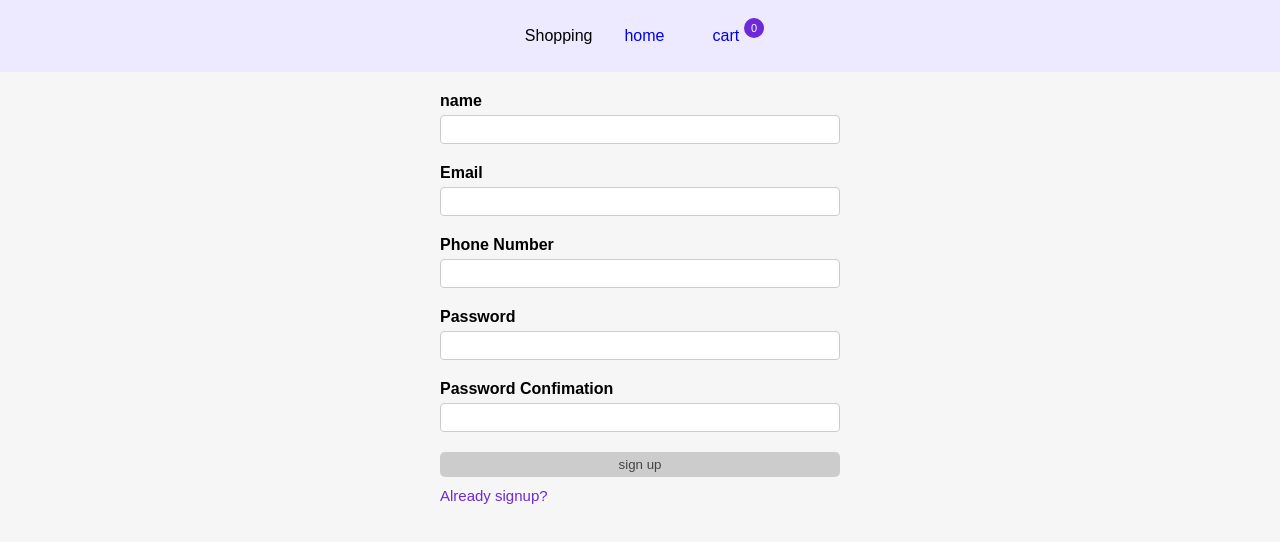
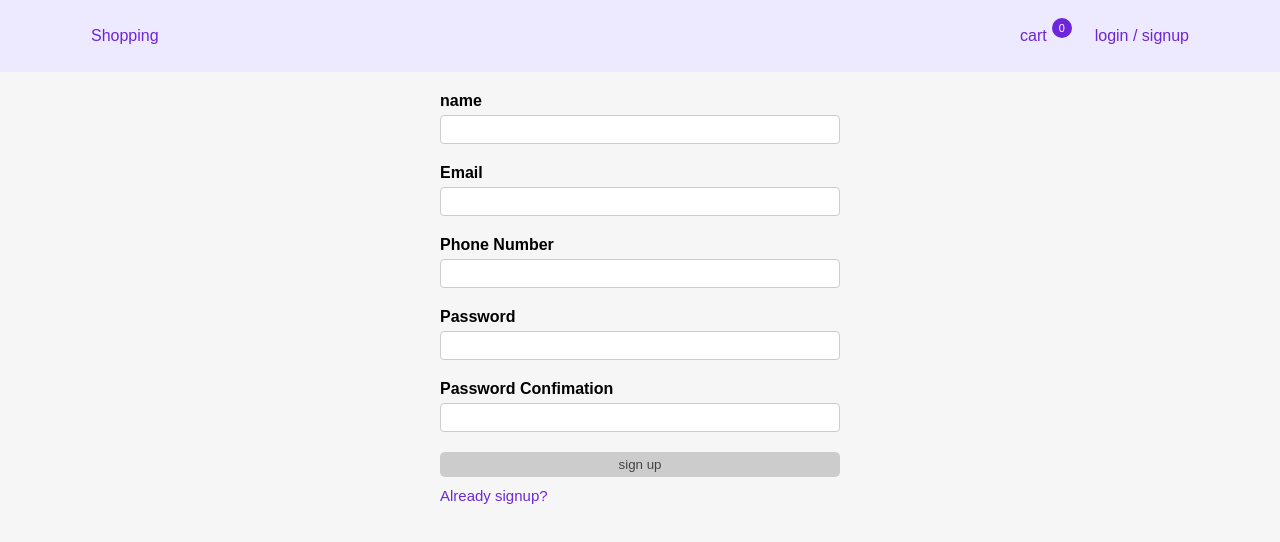
Before and after one commit to amirho3einb/shopping-cart, a React (Create React App) app: page /signup in a window 1280 px wide. Shown: the top 542 px of the page. Built offline with nearby package versions, Linux system fonts and the light colour scheme.

Commit message:
push user after login and signup

```diff
--- a/src/components/Login/Login.js
+++ b/src/components/Login/Login.js
@@ -2,7 +2,7 @@ import { useFormik } from "formik";
 import Input from "../../common/Input";
 import * as Yup from "yup";
 import "./login.css";
-import { Link } from "react-router-dom";
+import { Link, withRouter } from "react-router-dom";
 import { useState } from "react";
 import { loginUser } from "../../services/loginService";
 // step 1
@@ -21,7 +21,7 @@ const validationSchema = Yup.object({
 
 
 
-const LoginForm = () => {
+const LoginForm = ({history}) => {
     const [error, setError] = useState(null);
 
     // step 2
@@ -29,6 +29,7 @@ const LoginForm = () => {
         try {
             const {data} = await loginUser(values);
             setError(null);
+            history.push('/');
         } catch (error) {
             if(error.response && error.response.data.message){
                 setError(error.response.data.message);
@@ -56,4 +57,4 @@ const LoginForm = () => {
     );
 }
 
-export default LoginForm;
+export default withRouter(LoginForm);
--- a/src/components/Navigation/Navigation.css
+++ b/src/components/Navigation/Navigation.css
@@ -1,11 +1,17 @@
 .mainNavigation {
+  position: sticky;
+  top: 0;
+  display: flex;
+  justify-content: center;
+  background-color: #ede9fe;
   width: 100%;
   height: 4.5rem;
-  background-color: #ede9fe;
 }
 .mainNavigation nav {
   display: flex;
-  justify-content: center;
+  width: 100%;
+  max-width: 1170px;
+  justify-content: space-between;
   align-items: center;
   height: 100%;
   padding: 0 20px;
@@ -24,9 +30,10 @@
   padding: 0.5rem 1rem;
   border-radius: 5px;
   position: relative;
+  color: #6d25d9;
 }
-.mainNavigation a:hover,
-.mainNavigation .activeLink {
+.mainNavigation ul a:hover,
+.mainNavigationv ul .activeLink {
   color: #6d28d9;
   background-color: #fff;
 }
@@ -40,7 +47,7 @@
   width: 20px;
   height: 20px;
   border-radius: 50%;
-  background-color: #6d28d9;
+  background-color: #6d25d9;
   color: #fff;
   font-size: 11px;
 }
--- a/src/components/Navigation/Navigation.js
+++ b/src/components/Navigation/Navigation.js
@@ -7,15 +7,15 @@ const Navigation = () => {
     return (
         <header className='mainNavigation'>
             <nav>
-                <div>Shopping</div>
+                <div><NavLink to="/" activeClassName="activeLink" exact>Shopping</NavLink></div>
                 <ul>
                     <li>
-                        <NavLink to="/" activeClassName="activeLink" exact>home</NavLink>
+                        <NavLink to="/cart" activeClassName="activeLink">cart
+                            <span>{cart.length}</span>
+                        </NavLink>
                     </li>
                     <li>
-                        <NavLink to="/cart" activeClassName="activeLink">cart
-                        <span>{cart.length}</span>
-                        </NavLink>
+                        <NavLink to="/signup" activeClassName="activeLink">login / signup</NavLink>
                     </li>
                 </ul>
 
--- a/src/components/Signup/Signup.js
+++ b/src/components/Signup/Signup.js
@@ -2,7 +2,7 @@ import { useFormik } from "formik";
 import Input from "../../common/Input";
 import * as Yup from "yup";
 import "./signup.css";
-import { Link } from "react-router-dom";
+import { Link, withRouter } from "react-router-dom";
 import { signupUser } from "../../services/signupService";
 import { useState } from "react";
 
@@ -29,7 +29,8 @@ const validationSchema = Yup.object({
     passwordConfirm: Yup.string().required("Password Confirmation is required").oneOf([Yup.ref("password"), null], "Passwords must match"),
 })
 
-const SignupForm = () => {
+const SignupForm = ({history}) => {
+    console.log(history);
     const [error, setError] = useState(null);
 
     // step 2
@@ -43,6 +44,7 @@ const SignupForm = () => {
         }
         try{
             const {data} = await signupUser(userData);
+            history.push('/');
             console.log(data);
         } catch (error) {
             if(error.response && error.response.data.message){
@@ -81,4 +83,4 @@ const SignupForm = () => {
     );
 }
 
-export default SignupForm;
+export default withRouter(SignupForm);
```
